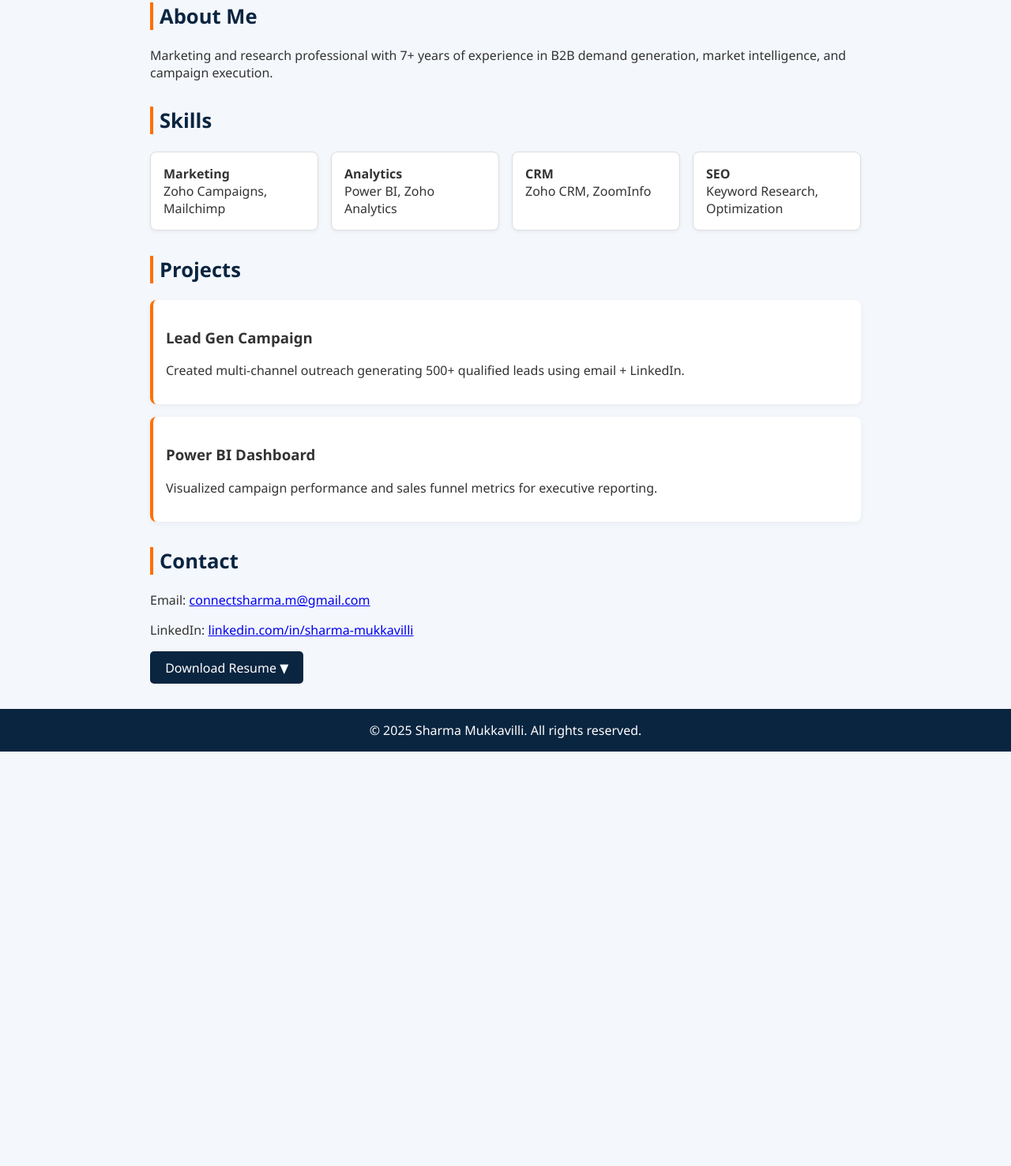
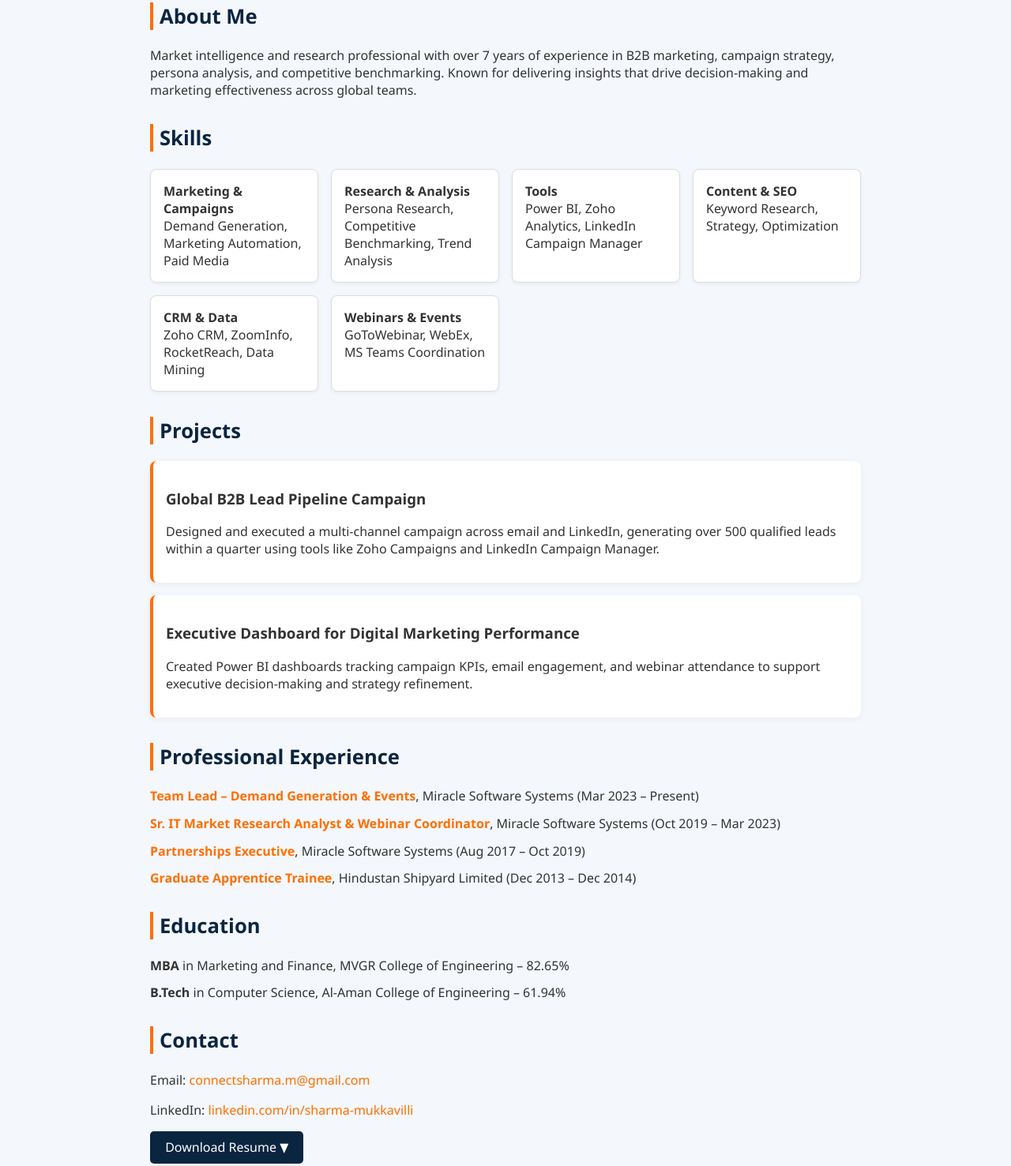
Before and after one commit to sharma-mukkavilli/sharma-mukkavilli.github.io, a plain HTML site: page index.html in a window 1280 px wide. Shown: the part 249-1726 px from the top of the page at 79% size. Before the commit the page ends 1201 px from the top, so only its background shows below. Drawn offline with Linux system fonts and the light colour scheme.

Commit message:
Update index.html

```diff
--- a/index.html
+++ b/index.html
@@ -76,17 +76,6 @@
       font-weight: bold;
       color: #ff6f00;
     }
-    footer {
-      text-align: center;
-      padding: 1rem;
-      background: #0a2540;
-      color: white;
-      margin-top: 2rem;
-    }
-    .contact a {
-      color: #ff6f00;
-      text-decoration: none;
-    }
     .skills-grid {
       display: grid;
       grid-template-columns: repeat(auto-fit, minmax(200px, 1fr));
@@ -117,6 +106,17 @@
     .project-card:hover {
       transform: translateY(-5px);
       box-shadow: 0 6px 15px rgba(0,0,0,0.2);
+    }
+    footer {
+      text-align: center;
+      padding: 1rem;
+      background: #0a2540;
+      color: white;
+      margin-top: 2rem;
+    }
+    .contact a {
+      color: #ff6f00;
+      text-decoration: none;
     }
     .resume-download {
       margin-top: 1rem;
@@ -163,38 +163,57 @@
     <button class="toggle-btn" onclick="toggleMode()">Toggle Dark/Light Mode</button>
   </header>
 
-  <section>
+  <section class="about">
     <h2>About Me</h2>
-    <p>Marketing and research professional with 7+ years of experience in B2B demand generation, market intelligence, and campaign execution.</p>
+    <p>Market intelligence and research professional with over 7 years of experience in B2B marketing, campaign strategy, persona analysis, and competitive benchmarking. Known for delivering insights that drive decision-making and marketing effectiveness across global teams.</p>
   </section>
 
-  <section>
+  <section class="skills">
     <h2>Skills</h2>
     <div class="skills-grid">
-      <div><strong>Marketing</strong><br/>Zoho Campaigns, Mailchimp</div>
-      <div><strong>Analytics</strong><br/>Power BI, Zoho Analytics</div>
-      <div><strong>CRM</strong><br/>Zoho CRM, ZoomInfo</div>
-      <div><strong>SEO</strong><br/>Keyword Research, Optimization</div>
+      <div><strong>Marketing & Campaigns</strong><br/>Demand Generation, Marketing Automation, Paid Media</div>
+      <div><strong>Research & Analysis</strong><br/>Persona Research, Competitive Benchmarking, Trend Analysis</div>
+      <div><strong>Tools</strong><br/>Power BI, Zoho Analytics, LinkedIn Campaign Manager</div>
+      <div><strong>Content & SEO</strong><br/>Keyword Research, Strategy, Optimization</div>
+      <div><strong>CRM & Data</strong><br/>Zoho CRM, ZoomInfo, RocketReach, Data Mining</div>
+      <div><strong>Webinars & Events</strong><br/>GoToWebinar, WebEx, MS Teams Coordination</div>
     </div>
   </section>
 
-  <section>
+  <section class="projects">
     <h2>Projects</h2>
     <div class="project-card">
-      <h3>Lead Gen Campaign</h3>
-      <p>Created multi-channel outreach generating 500+ qualified leads using email + LinkedIn.</p>
+      <h3>Global B2B Lead Pipeline Campaign</h3>
+      <p>Designed and executed a multi-channel campaign across email and LinkedIn, generating over 500 qualified leads within a quarter using tools like Zoho Campaigns and LinkedIn Campaign Manager.</p>
     </div>
     <div class="project-card">
-      <h3>Power BI Dashboard</h3>
-      <p>Visualized campaign performance and sales funnel metrics for executive reporting.</p>
+      <h3>Executive Dashboard for Digital Marketing Performance</h3>
+      <p>Created Power BI dashboards tracking campaign KPIs, email engagement, and webinar attendance to support executive decision-making and strategy refinement.</p>
     </div>
   </section>
 
-  <section>
+  <section class="experience">
+    <h2>Professional Experience</h2>
+    <ul>
+      <li><span class="job-title">Team Lead – Demand Generation & Events</span>, Miracle Software Systems (Mar 2023 – Present)</li>
+      <li><span class="job-title">Sr. IT Market Research Analyst & Webinar Coordinator</span>, Miracle Software Systems (Oct 2019 – Mar 2023)</li>
+      <li><span class="job-title">Partnerships Executive</span>, Miracle Software Systems (Aug 2017 – Oct 2019)</li>
+      <li><span class="job-title">Graduate Apprentice Trainee</span>, Hindustan Shipyard Limited (Dec 2013 – Dec 2014)</li>
+    </ul>
+  </section>
+
+  <section class="education">
+    <h2>Education</h2>
+    <ul>
+      <li><strong>MBA</strong> in Marketing and Finance, MVGR College of Engineering – 82.65%</li>
+      <li><strong>B.Tech</strong> in Computer Science, Al-Aman College of Engineering – 61.94%</li>
+    </ul>
+  </section>
+
+  <section class="contact">
     <h2>Contact</h2>
     <p>Email: <a href="mailto:connectsharma.m@gmail.com">connectsharma.m@gmail.com</a></p>
-    <p>LinkedIn: <a href="https://linkedin.com/in/sharma-mukkavilli" target="_blank">linkedin.com/in/sharma-mukkavilli</a></p>
-
+    <p>LinkedIn: <a href="https://www.linkedin.com/in/sharma-mukkavilli" target="_blank">linkedin.com/in/sharma-mukkavilli</a></p>
     <div class="resume-download">
       <div class="resume-dropdown">
         <div class="resume-btn">Download Resume ▼</div>
```
